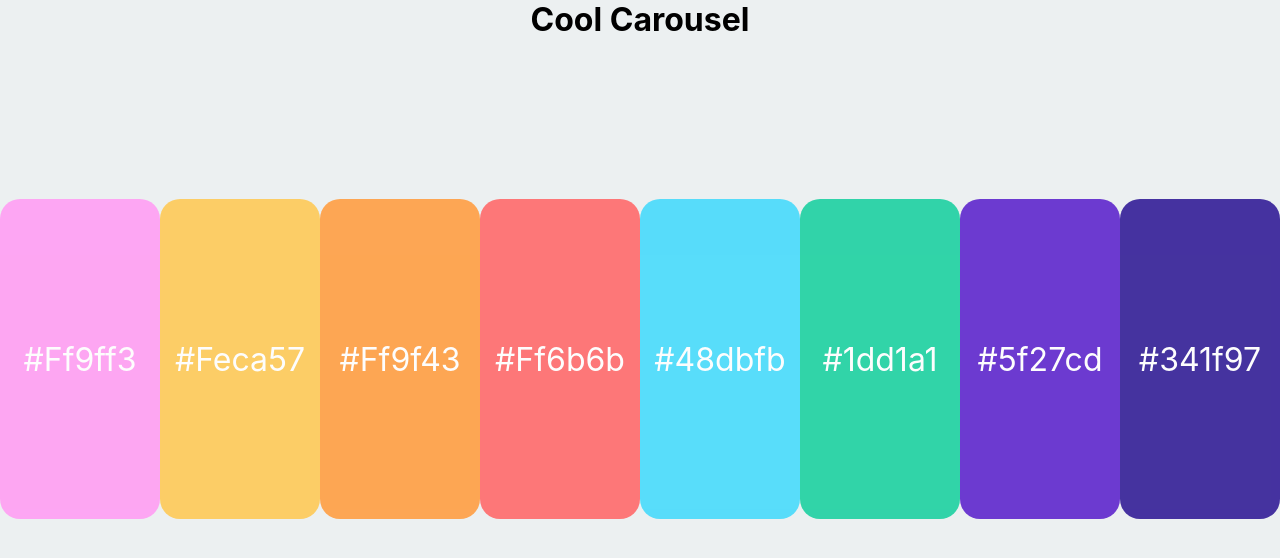
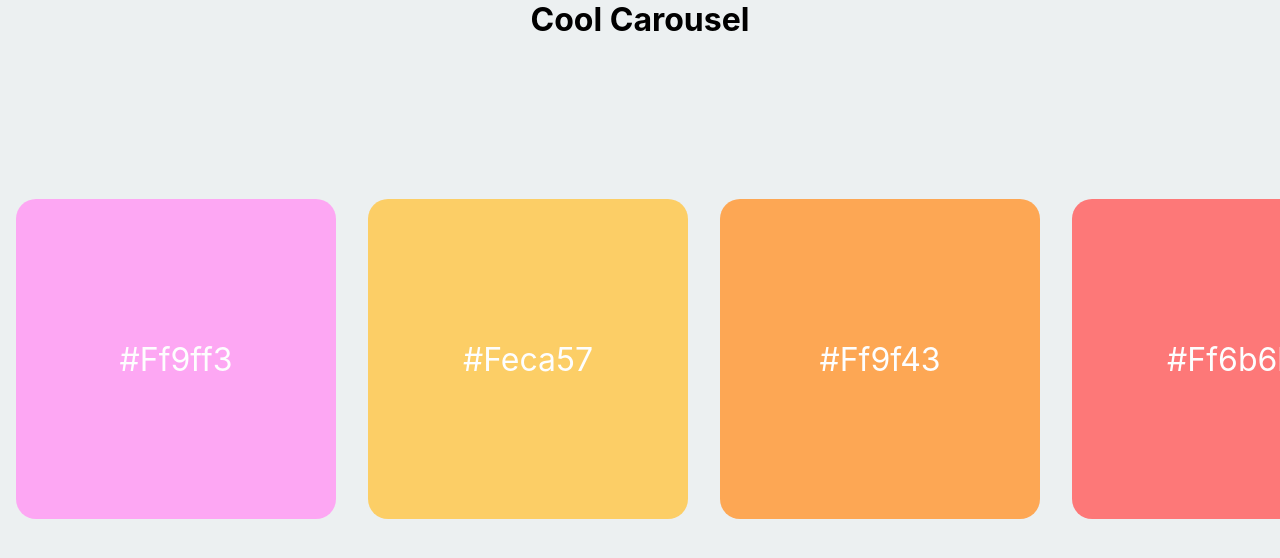
Before and after one commit to mattwong59/react-carousel, a React (Create React App) app: page / in a window 1280 px wide. Shown: the top 558 px of the page. Built offline with nearby package versions, Linux system fonts and the light colour scheme.

Commit message:
Add margin to CarouselContainer

```diff
--- a/src/App.styled-components.js
+++ b/src/App.styled-components.js
@@ -47,6 +47,7 @@ export const CarouselContainerInner = styled(Flex)`
   scroll-snap-type: x mandatory;
   -ms-overflow-style: none;
   scrollbar-width: none;
+  margin-left: -1rem;
 
   &::-webkit-scrollbar {
     display: none;
@@ -54,6 +55,8 @@ export const CarouselContainerInner = styled(Flex)`
 
   & > * {
     scroll-snap-align: center;
+    margin-left: 2rem;
+    flex: 0 0 auto;
   }
 `;
 
```
